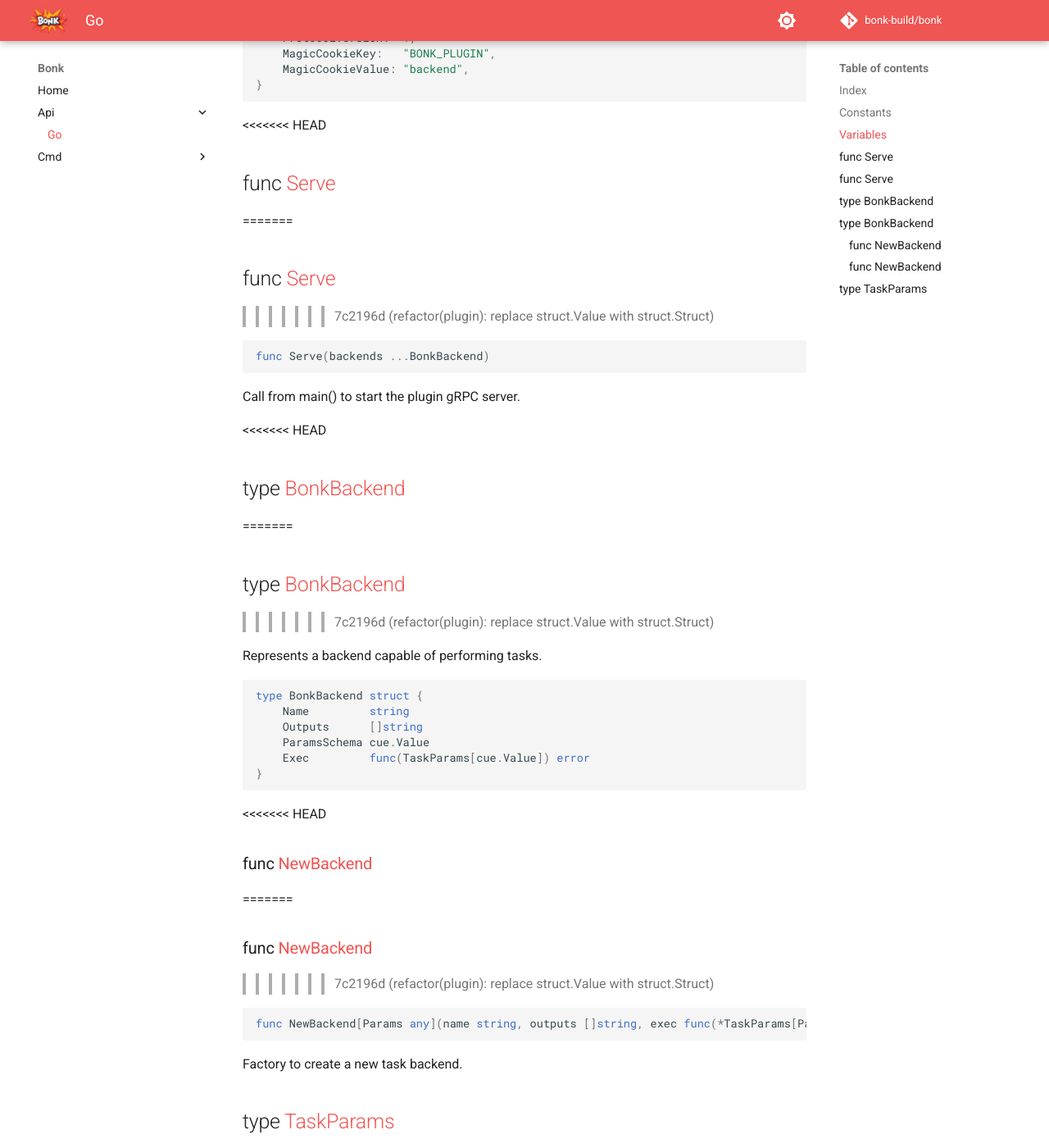
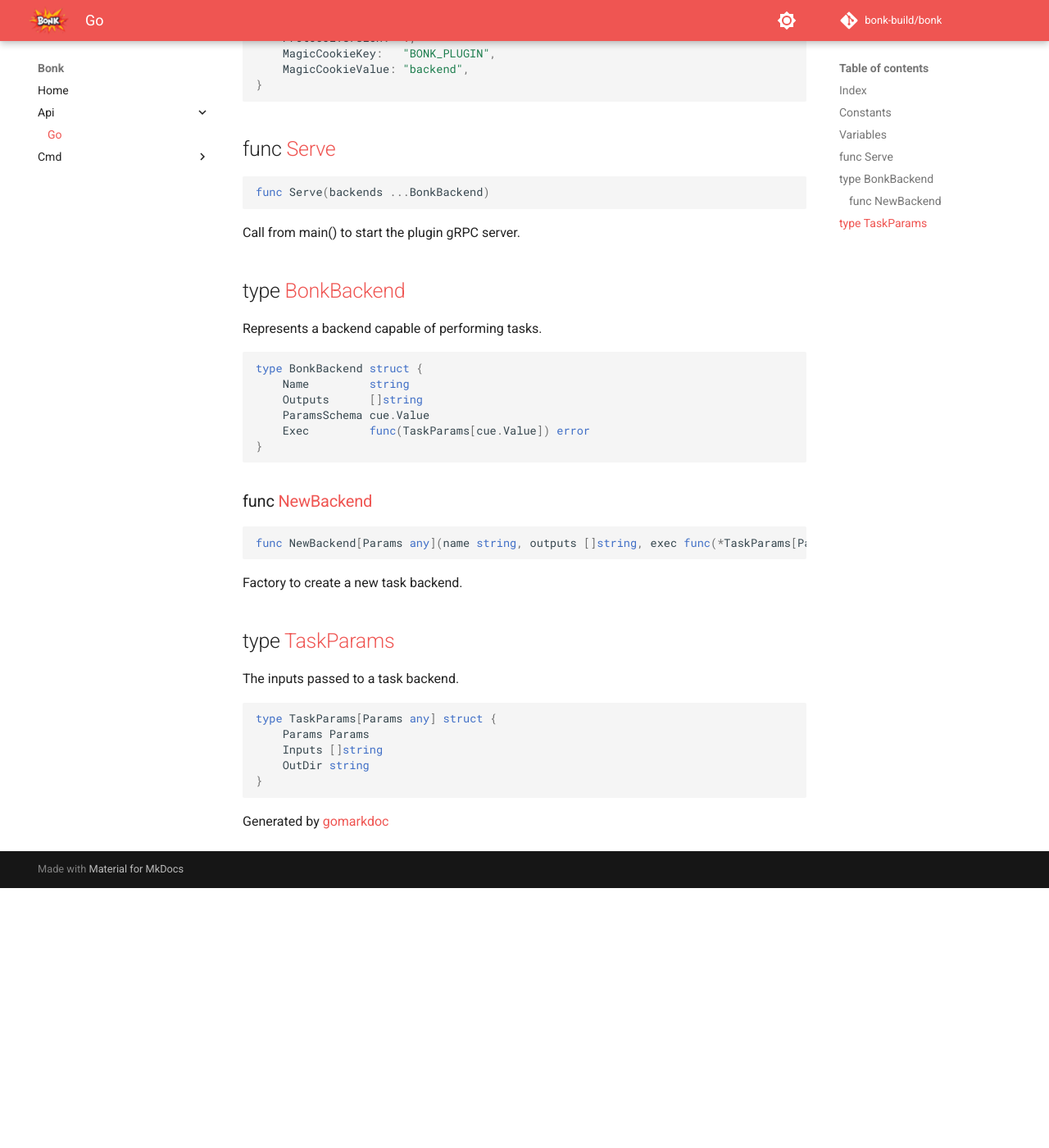
Before and after one commit to dislogical/cuebe, an MkDocs documentation site: the page built from docs/api/go.md, in a window 1280 px wide and 1400 px high, scrolled down 746 px. Shown: the whole window at 82% size. Built offline with MkDocs 1.6.1 and Material for MkDocs 9.7.7, drawn with Linux system fonts in a browser that asks for light colours; comment, search, counter and statistics services are not loaded; the version menu is left out; after the commit the page ends 1829 px from its top, so only the background shows below that.

Commit message:
docs(api): regenerate

````diff
--- a/docs/api/go.md
+++ b/docs/api/go.md
@@ -37,11 +37,7 @@ var Handshake = goplugin.HandshakeConfig{
 ```
 
 <a name="Serve"></a>
-<<<<<<< HEAD
-## func [Serve](<https://github.com/bonk-build/bonk/blob/0bc8809/api/go/plugin.go#L70>)
-=======
-## func [Serve](<github.com/bonk-build/bonk/blob/4a056cb/api/go/plugin.go#L70>)
->>>>>>> 7c2196d (refactor(plugin): replace struct.Value with struct.Struct)
+## func [Serve](<https://github.com/bonk-build/bonk/blob/3ebe347/api/go/plugin.go#L70>)
 
 ```go
 func Serve(backends ...BonkBackend)
@@ -50,11 +46,7 @@ func Serve(backends ...BonkBackend)
 Call from main\(\) to start the plugin gRPC server.
 
 <a name="BonkBackend"></a>
-<<<<<<< HEAD
-## type [BonkBackend](<https://github.com/bonk-build/bonk/blob/0bc8809/api/go/plugin.go#L31-L36>)
-=======
-## type [BonkBackend](<github.com/bonk-build/bonk/blob/4a056cb/api/go/plugin.go#L31-L36>)
->>>>>>> 7c2196d (refactor(plugin): replace struct.Value with struct.Struct)
+## type [BonkBackend](<https://github.com/bonk-build/bonk/blob/3ebe347/api/go/plugin.go#L31-L36>)
 
 Represents a backend capable of performing tasks.
 
@@ -68,11 +60,7 @@ type BonkBackend struct {
 ```
 
 <a name="NewBackend"></a>
-<<<<<<< HEAD
-### func [NewBackend](<https://github.com/bonk-build/bonk/blob/0bc8809/api/go/plugin.go#L39-L43>)
-=======
-### func [NewBackend](<github.com/bonk-build/bonk/blob/4a056cb/api/go/plugin.go#L39-L43>)
->>>>>>> 7c2196d (refactor(plugin): replace struct.Value with struct.Struct)
+### func [NewBackend](<https://github.com/bonk-build/bonk/blob/3ebe347/api/go/plugin.go#L39-L43>)
 
 ```go
 func NewBackend[Params any](name string, outputs []string, exec func(*TaskParams[Params]) error) BonkBackend
@@ -81,7 +69,7 @@ func NewBackend[Params any](name string, outputs []string, exec func(*TaskParams
 Factory to create a new task backend.
 
 <a name="TaskParams"></a>
-## type [TaskParams](<https://github.com/bonk-build/bonk/blob/4a056cb/api/go/plugin.go#L24-L28>)
+## type [TaskParams](<https://github.com/bonk-build/bonk/blob/3ebe347/api/go/plugin.go#L24-L28>)
 
 The inputs passed to a task backend.
 
````
